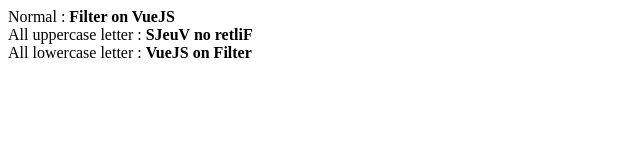
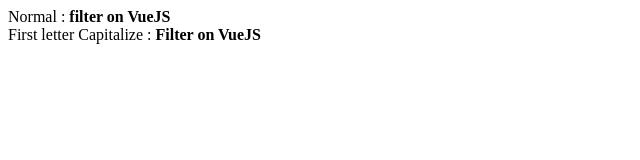
Before and after one commit to mukhoiran/vue-filter, a plain HTML site: page index.html in a window 1280 px wide. Shown: the whole page, without its empty margins (0-640 px from the left). Drawn offline with nearby package versions, Linux system fonts and the light colour scheme.

Commit message:
capitalize filter

```diff
--- a/apps.js
+++ b/apps.js
@@ -19,21 +19,31 @@ var app = new Vue({
   // }
 
   // <!-- =========== Flip word filter =========== -->
+  // data: {
+  //   message: 'Filter on VueJS'
+  // },
+  // filters:{
+  //   reverse(value){
+  //     if(!value) return ''
+  //     value = value.toString()
+  //     return value.split('').reverse().join('')
+  //   },
+  //   reverse2(value){
+  //     if(!value) return ''
+  //     value = value.toString()
+  //     return value.split(' ').reverse().join(' ')
+  //   }
+  // }
+
+  // <!-- =========== Cpitalize filter =========== -->
   data: {
-    message: 'Filter on VueJS'
+    message: 'filter on VueJS'
   },
   filters:{
-    reverse(value){
+    capitalize(value){
       if(!value) return ''
       value = value.toString()
-      return value.split('').reverse().join('')
-    },
-    reverse2(value){
-      if(!value) return ''
-      value = value.toString()
-      return value.split(' ').reverse().join(' ')
+      return value.charAt(0).toUpperCase() + value.slice(1)
     }
   }
-
-
 })
```
Also changed, not shown: index.html (+6 -2 lines).
